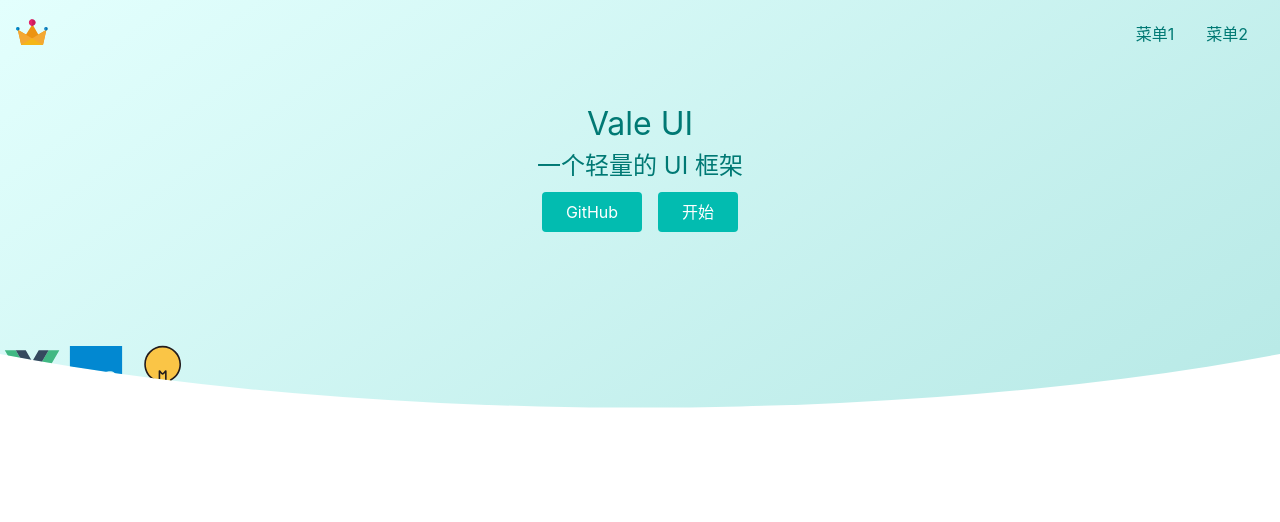
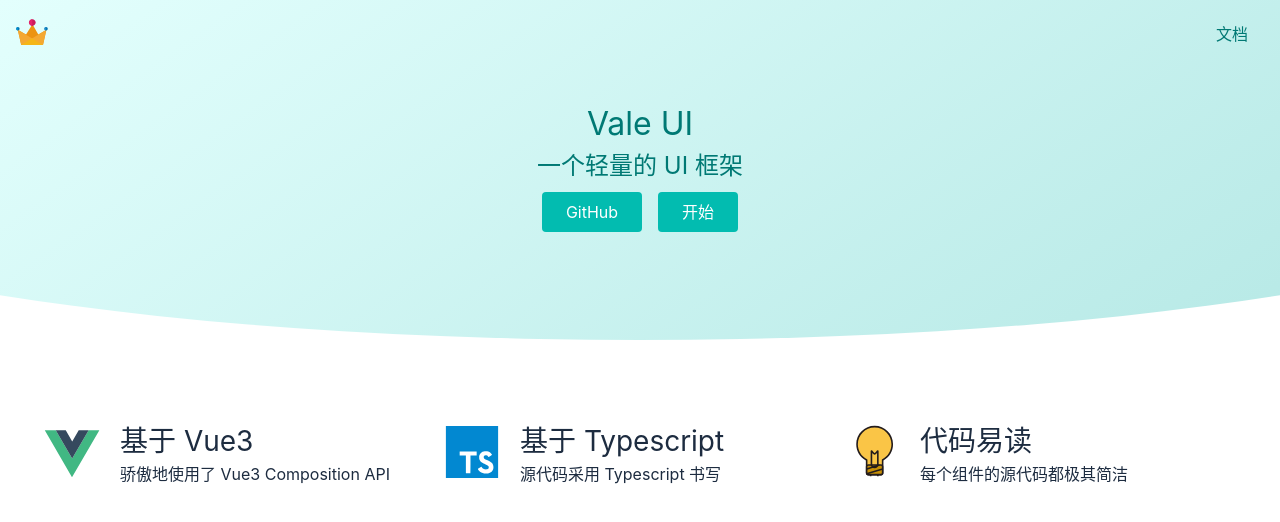
Before and after one commit to cxk0222/vale, a Vue app: page /#/ in a window 1280 px wide. Shown: the top 522 px of the page. Built offline with nearby package versions, Linux system fonts and the light colour scheme.

Commit message:
Features style

```diff
--- a/src/components/Topnav.vue
+++ b/src/components/Topnav.vue
@@ -4,8 +4,9 @@
     <v-icon name="king"></v-icon>
   </div>
   <ul class="menu">
-    <li>菜单1</li>
-    <li>菜单2</li>
+    <li>
+      <router-link to="/doc">文档</router-link>
+    </li>
   </ul>
   <span class="toggleAside" @click="toggleMenu"></span>
 </div>
--- a/src/views/Home.vue
+++ b/src/views/Home.vue
@@ -1,4 +1,5 @@
 <template>
+  <div>
     <div class="topnavAndBanner">
       <Topnav />
       <div class="banner">
@@ -9,10 +10,25 @@
           <router-link to="/doc">开始</router-link>
         </div>
       </div>
+    </div>
     <div class="features">
+      <ul>
+        <li>
           <v-icon name="vue" />
+          <h3>基于 Vue3</h3>
+          <p>骄傲地使用了 Vue3 Composition API</p>
+        </li>
+        <li>
           <v-icon name="ts" />
+          <h3>基于 Typescript</h3>
+          <p>源代码采用 Typescript 书写</p>
+        </li>
+        <li>
           <v-icon name="light" />
+          <h3>代码易读</h3>
+          <p>每个组件的源代码都极其简洁</p>
+        </li>
+      </ul>
     </div>
   </div>
 </template>
@@ -63,9 +79,41 @@
 }
 
 .features {
+  margin: 64px auto;
+  width: 400px;
+  @media (min-width: 800px) {
+    width: 800px;
+  }
+  @media (min-width: 1200px) {
+    width: 1200px;
+  }
+  >ul {
+    display: flex;
+    flex-wrap: wrap;
+    >li {
+      width: 400px;
+      margin: 16px 0;
+      display: grid;
+      justify-content: start;
+      align-content: space-between;
+      grid-template-areas:
+        "icon title"
+        "icon text";
+      grid-template-columns: 80px auto;
+      grid-template-rows: 1fr auto;
       >svg {
+        grid-area: icon;
         width: 64px;
         height: 64px;
       }
+      >h3 {
+        grid-area: title;
+        font-size: 28px;
+      }
+      >p {
+        grid-area: text
+      }
+    }
+  }
 }
 </style>
```
Lines whose indentation alone changed are shown as unchanged.
